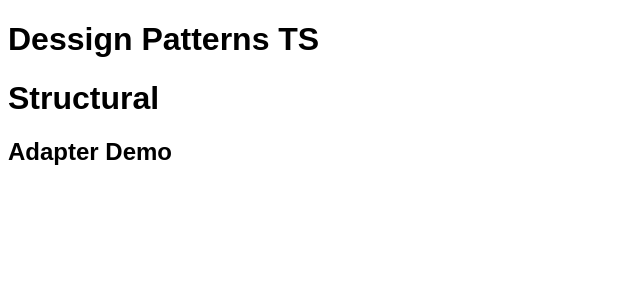
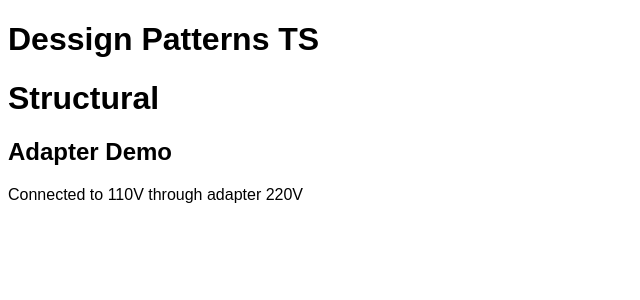
Before and after one commit to volodymyrkr/DesignPatternsTS, a React (Create React App) app: page / in a window 1280 px wide. Shown: the top 300 px of the page, without its empty margins (0-640 px from the left). Built offline with nearby package versions, Linux system fonts and the light colour scheme.

Commit message:
Structural pattern Adapter

```diff
--- a/src/patterns/structural/adapter/Demo.tsx
+++ b/src/patterns/structural/adapter/Demo.tsx
@@ -1,10 +1,42 @@
 import * as React from "react";
 
+interface EuroSocket {
+  connect220(): string;
+}
+
+interface AmericanSocket {
+  connect110(): string;
+}
+class American implements AmericanSocket {
+  connect110(): string {
+    return "Connected to 110V";
+  }
+
+}
+class AmericanToEuroSocketAdapter implements EuroSocket {
+  americanSocket: AmericanSocket;
+
+  constructor(socket:AmericanSocket) {
+    this.americanSocket = socket;
+  }
+
+  connect220(): string {
+    return this.americanSocket.connect110() + " through adapter 220V";
+  }
+
+}
+
 function Demo() {
+  let american:AmericanSocket = new American();
+  let euro:EuroSocket = new AmericanToEuroSocketAdapter(american);
+
   return (
     <div>
       <h1>Structural</h1>
       <h2>Adapter Demo</h2>
+      <div>
+        <div>{euro.connect220()}</div>
+      </div>
     </div>
   );
 }
```
